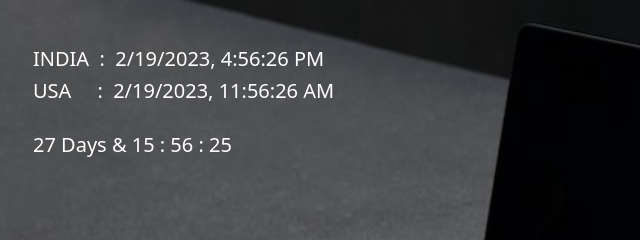
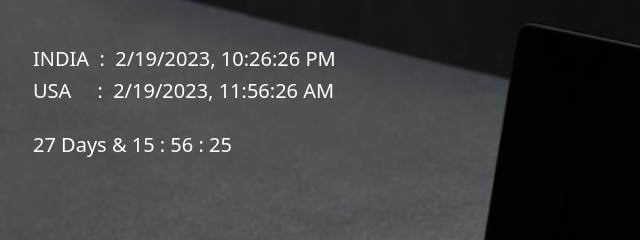
Before and after one commit to devam12/devam12.github.io, a plain HTML site: page index.html in a window 1280 px wide. Shown: the top 240 px of the page, 7-647 px from the left. Drawn offline with nearby package versions, Linux system fonts and the light colour scheme.

Commit message:
Timezonechanged

```diff
--- a/index.html
+++ b/index.html
@@ -33,7 +33,7 @@
     let date2;
 
     setInterval(() => {
-        IndiaTime = "INDIA&nbsp&nbsp:&nbsp&nbsp" + new Date().toLocaleString();
+        IndiaTime = "INDIA&nbsp&nbsp:&nbsp&nbsp" + new Date().toLocaleString(undefined, {timeZone: 'Asia/Kolkata'});
         USATime = "USA&nbsp&nbsp&nbsp&nbsp&nbsp:&nbsp&nbsp" + new Date().toLocaleString('en-US', { timeZone: "America/New_York" });
 
         date1 = new Date();
```
